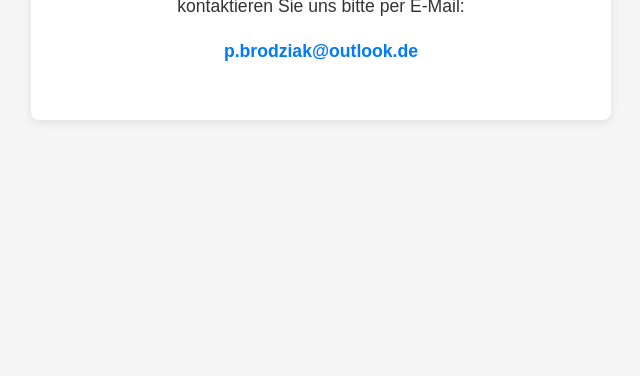
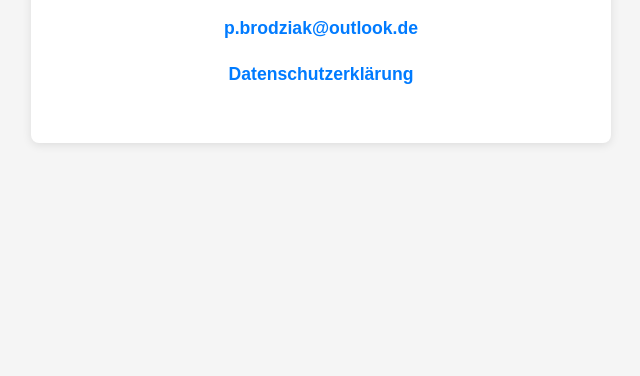
Before and after one commit to PascalBDev/Tasty-PDF, a plain HTML site: page index.html in a window 1280 px wide. Shown: the part 424-800 px from the top of the page, without its empty margins (319-959 px from the left). Drawn offline with Linux system fonts and the light colour scheme.

Commit message:
Update index.html

```diff
--- a/index.html
+++ b/index.html
@@ -50,6 +50,8 @@
     <h1>Support</h1>
     <p>Wenn Sie Fragen oder Probleme mit der App haben, kontaktieren Sie uns bitte per E-Mail:</p>
     <p><a href="mailto:p.brodziak@outlook.de">p.brodziak@outlook.de</a></p>
+    <!-- Link zur Datenschutzerklärung -->
+    <p><a href="Datenschutz.html">Datenschutzerklärung</a></p>
   </div>
 </body>
 </html>
```
